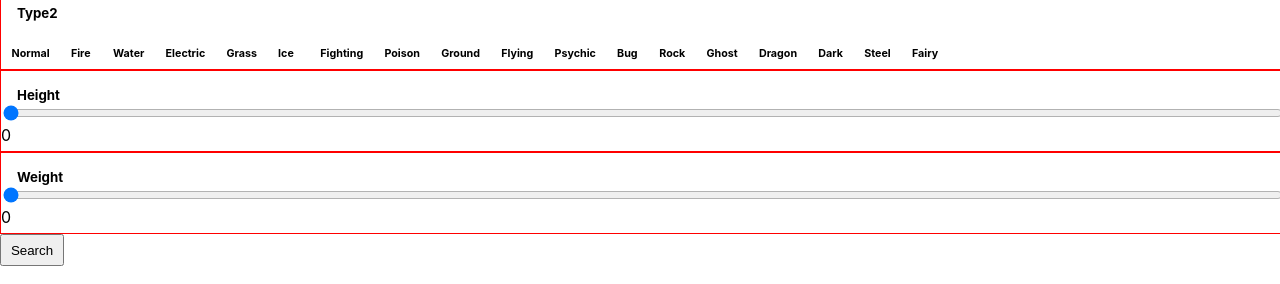
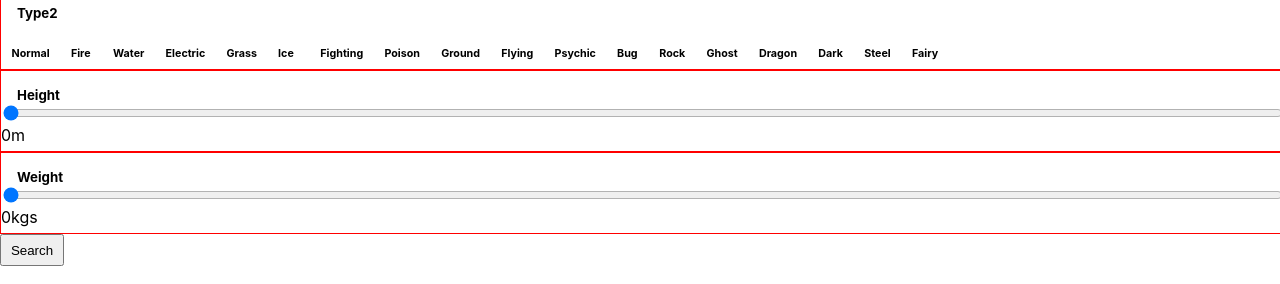
Before and after one commit to Cg9291/pokedex, a React (Create React App) app: page /filter/1 in a window 1280 px wide. Shown: the part 215-499 px from the top of the page. Built offline with nearby package versions, Linux system fonts and the light colour scheme.

Commit message:
cleaned up code,extracted Filter component for clarity,renamed some components

```diff
--- a/src/components/homepage/FilteredSearchModal.tsx
+++ b/src/components/homepage/FilteredSearchModal.tsx
@@ -37,7 +37,7 @@ export function FilteredSearchModal(): React.ReactElement {
     };
 
     const handleSubmit = (e: React.FormEvent<HTMLFormElement>): void => {
-        e.preventDefault();
+        //e.preventDefault();
         const formData = new FormData(e.currentTarget);
         const localTransmittedData = Object.fromEntries(formData.entries());
         setTransmittedData(localTransmittedData);
@@ -45,20 +45,14 @@ export function FilteredSearchModal(): React.ReactElement {
     };
 
     //DISPLAY/MAP/HYBRID FUNCTIONS
-    const displayFilters = () => {
+    const displayFilters = (): React.ReactElement[] => {
         const myArr: React.ReactElement[] = [];
 
         for (const parameter in filterInfo) {
             const parameterStyle = filterInfo[parameter as keyof FilterInfoInterface].style;
             const parameterName = filterInfo[parameter as keyof FilterInfoInterface].name;
 
-            myArr.push(
-                //rewrite & extract component for clarity
-                <ContainerOfFilters>
-                    <HeadersOfFilters title={capitalizeWords(parameter)} />
-                    <OptionsContainer>{displayOptions(parameterStyle, parameterName)}</OptionsContainer>
-                </ContainerOfFilters>
-            );
+            myArr.push(<Filters parameter={parameter} parameterStyle={parameterStyle} parameterName={parameterName} />);
         }
         return myArr;
     };
@@ -93,6 +87,15 @@ export function FilteredSearchModal(): React.ReactElement {
     };
 
     //JSX COMPONENTS
+    function Filters(props: { parameter: string; parameterStyle: string; parameterName: string }): React.ReactElement {
+        return (
+            <ContainerOfFilters>
+                <HeadersOfFilters title={capitalizeWords(props.parameter)} />
+                <OptionsContainer>{displayOptions(props.parameterStyle, props.parameterName)}</OptionsContainer>
+            </ContainerOfFilters>
+        );
+    }
+
     function HeadersOfFilters(props: { title: string }): React.ReactElement {
         return (
             <ContainerOfHeadersOfFilters>
@@ -107,12 +110,12 @@ export function FilteredSearchModal(): React.ReactElement {
                 <OptionsButtonLabel>
                     {props.parameterName === "generation" ? (
                         <>
-                            <TypeTitle>{` Generation ${Number(props.title)}`}</TypeTitle>
+                            <OptionTitle>{` Generation ${Number(props.title)}`}</OptionTitle>
                             <ButtonInput name={props.parameterName} value={props.title} required />
                         </>
                     ) : (
                         <>
-                            <TypeTitle>{props.title}</TypeTitle>
+                            <OptionTitle>{props.title}</OptionTitle>
                             <ButtonInput name={props.parameterName} value={props.title} />
                         </>
                     )}
@@ -121,10 +124,6 @@ export function FilteredSearchModal(): React.ReactElement {
         ) : (
             <Sliders parameterName={props.parameterName} />
         );
-    }
-
-    function SubmitButton(): React.ReactElement {
-        return <SubmitButtonContainer>Search</SubmitButtonContainer>;
     }
 
     function Sliders(props: { parameterName: string }): React.ReactElement {
@@ -142,13 +141,18 @@ export function FilteredSearchModal(): React.ReactElement {
                         type="range"
                         min="0"
                         max={props.parameterName === "height" ? 20 : 1000}
+                        step={1}
                         value={sliderValue}
                         onChange={handleSliderChange}
                     />
-                    <>{sliderValue}</>
+                    <>{props.parameterName === "height" ? `${sliderValue}m` : `${sliderValue}kgs`}</>
                 </OptionsSliderLabel>
             </OptionsSliderContainer>
         );
+    }
+
+    function SubmitButton(): React.ReactElement {
+        return <SubmitButtonContainer>Search</SubmitButtonContainer>;
     }
 
     return (
@@ -213,7 +217,7 @@ const ButtonInput = styled.input.attrs({ type: "radio" })`
     width: 0; */
 `;
 
-const TypeTitle = styled.h6`
+const OptionTitle = styled.h6`
     width: 100%;
     height: 100%;
 `;
```
